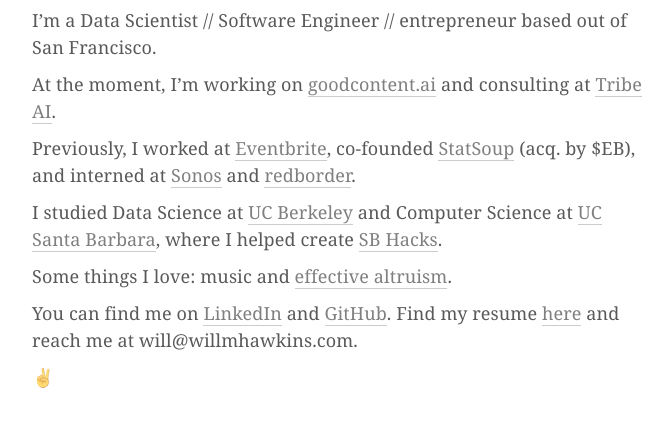
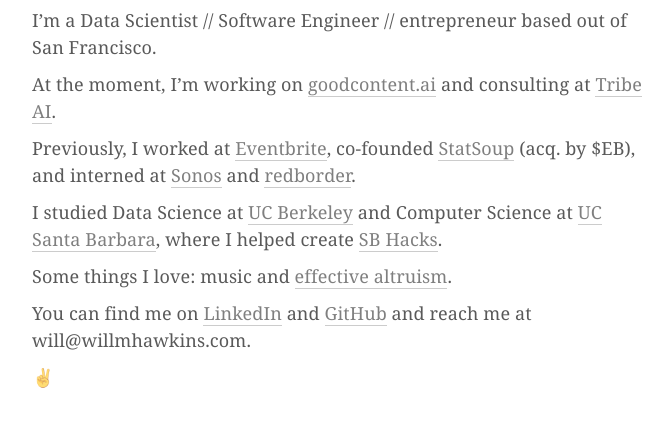
Before and after one commit to wmhawkins-iv/wmhawkins-iv.github.io, a plain HTML site: page index.html in a window 1280 px wide. Shown: the part 334-760 px from the top of the page, without its empty margins (303-975 px from the left). Drawn offline with nearby package versions, Linux system fonts and the light colour scheme.

Commit message:
remove resume

```diff
--- a/index.html
+++ b/index.html
@@ -35,7 +35,7 @@
           <p>Previously, I worked at <a href="https://www.eventbrite.com/">Eventbrite</a>, co-founded <a href="https://www.linkedin.com/company/statsoup/">StatSoup</a> (acq. by $EB), and interned at <a href="https://www.sonos.com/">Sonos</a> and <a href="https://redborder.com/">redborder</a>.</p>
           <p>I studied Data Science at <a href="https://www.ischool.berkeley.edu/">UC Berkeley</a> and Computer Science at <a href="https://ccs.ucsb.edu/">UC Santa Barbara</a>, where I helped create <a href="https://www.sbhacks.com/">SB Hacks</a>.</p>
           <p>Some things I love: music and <a href="https://www.effectivealtruism.org/articles/introduction-to-effective-altruism/">effective altruism</a>.</p>
-          <p>You can find me on <a href="https://www.linkedin.com/in/will-hawkins-iv/">LinkedIn</a> and <a href="https://github.com/wmhawkins-iv/">GitHub</a>. Find my resume <a href="">here</a> and reach me at will@willmhawkins.com.</p>
+          <p>You can find me on <a href="https://www.linkedin.com/in/will-hawkins-iv/">LinkedIn</a> and <a href="https://github.com/wmhawkins-iv/">GitHub</a> and reach me at will@willmhawkins.com.</p>
           <p>✌️</p>
           <br>
           <br>
```
